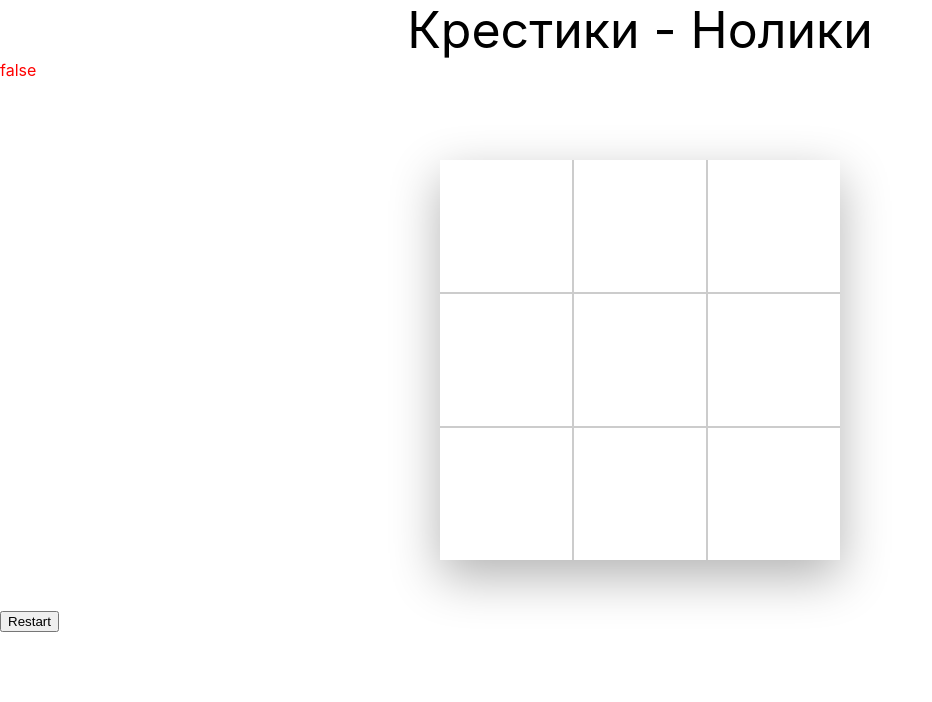
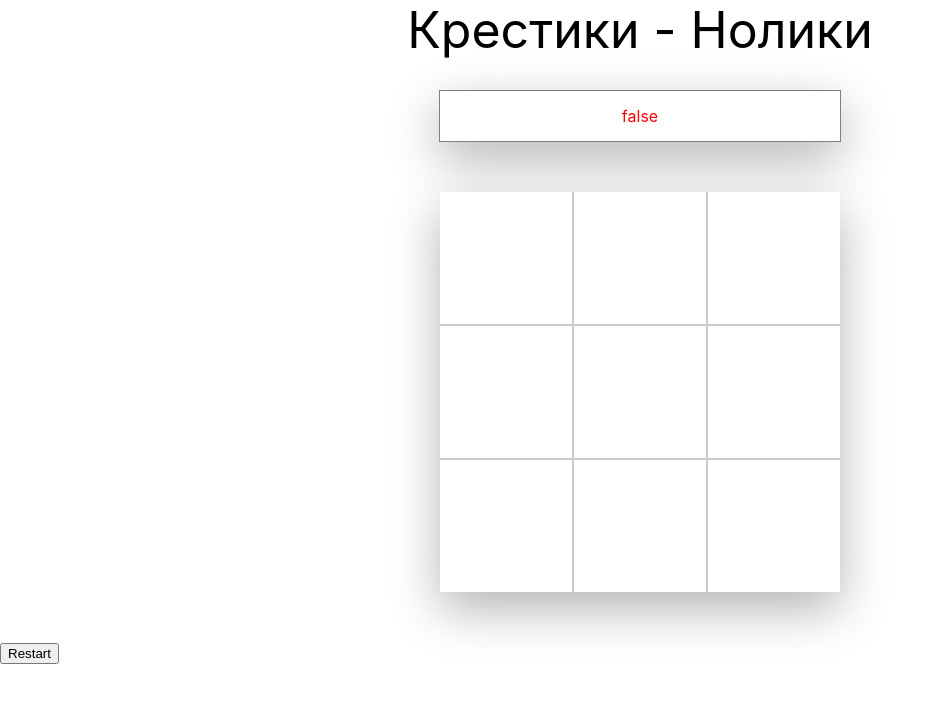
Before and after one commit to Yogurt7v/React-OX, a React (Create React App) app in the folder my-app/: page / in a window 1280 px wide. Shown: the top 702 px of the page, without its empty margins (0-932 px from the left). Built offline with nearby package versions, Linux system fonts and the light colour scheme.

Commit message:
information block styled

```diff
--- a/my-app/src/components/information/Information.module.css
+++ b/my-app/src/components/information/Information.module.css
@@ -1,5 +1,13 @@
 .Information {
-	width: 300px;
+	margin: 30px auto;
+	display: flex;
+	text-align: center;
+	align-items: center;
+	justify-content: center;
+	width: 400px;
 	height: 50px;
+	background-color: white;
+	border: 1px solid grey;
+	box-shadow: rgba(0, 0, 0, 0.3) 0px 17px 50px;
 	color: red;
 }
```
